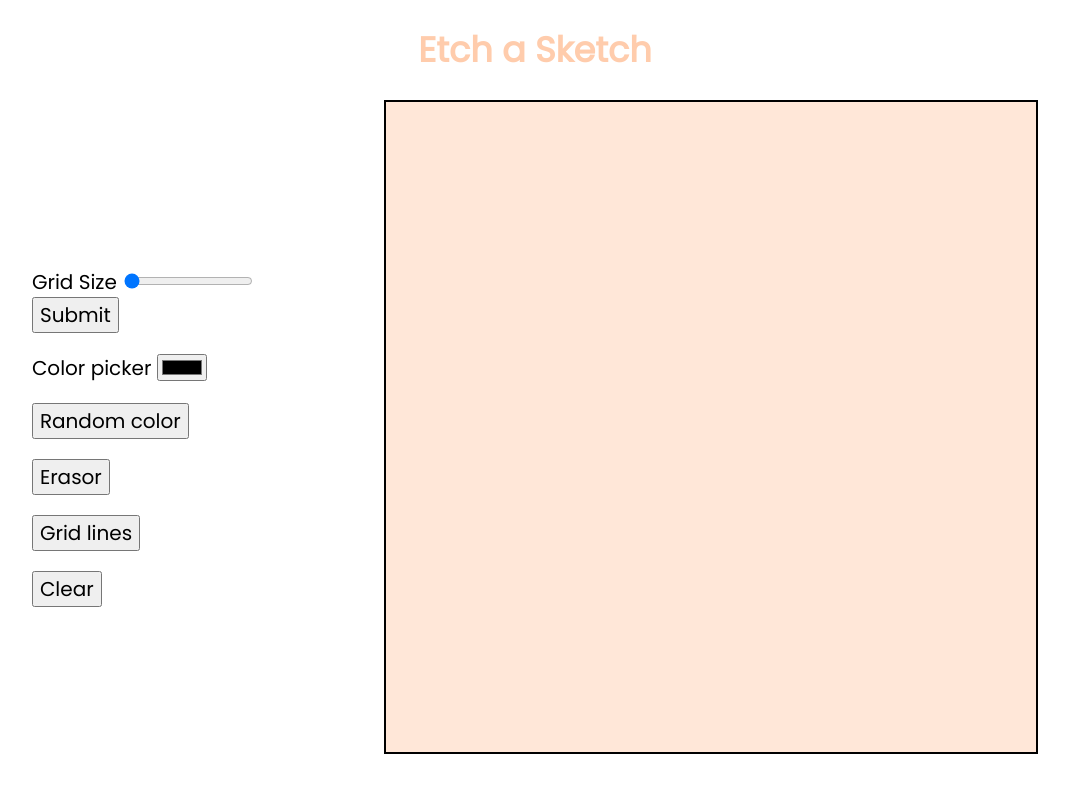
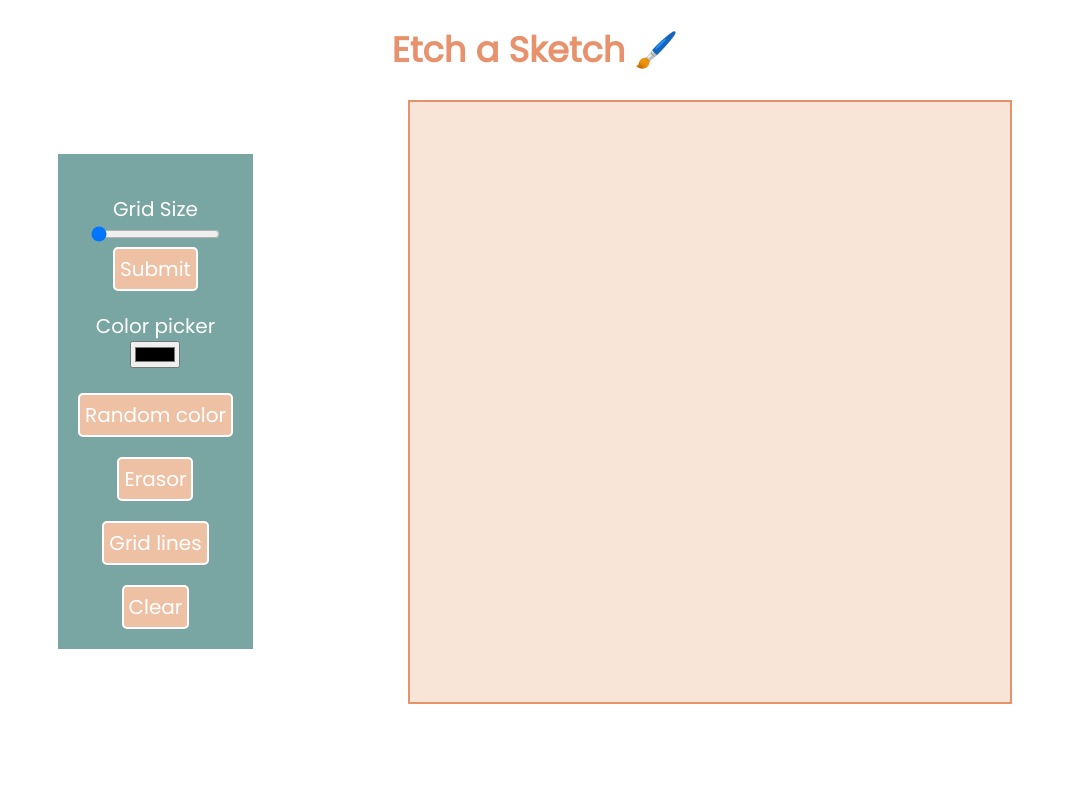
Before and after one commit to Sankari-K/etch-a-sketch, a plain HTML site: page index.html in a window 1280 px wide. Shown: the whole page, without its empty margins (105-1174 px from the left). Drawn offline with Linux system fonts and the light colour scheme.

Commit message:
Add some CSS to make a color theme

```diff
--- a/index.html
+++ b/index.html
@@ -6,31 +6,31 @@
     <meta name="viewport" content="width=device-width, initial-scale=1.0">
     <title>Etch a Sketch</title>
     <link rel="stylesheet" href="style.css">
+    <link rel="icon" href="/favicon.svg" />
 </head>
-<body>
-    <h1>Etch a Sketch</h1>
+<body> <!--🌿 🎨-->
+    <h1>Etch a Sketch <span style="color:#79a6a3; font-size: 35px;">🖌️</span></h1>
     <div class="body">
         <div class="options">
-            <div class="size">
+            <div class="but-div">
                 <span>Grid Size</span>
                 <input type="range" id = 'size' value="16" min="16" max = "100" />
-                <br>
                 <button class="btn a">Submit</button>
             </div>
             <div class="color-picker">
                 <span>Color picker</span>
                 <input type="color" />
             </div>
-            <div>
+            <div class="but-div">
                 <button class="btn d">Random color</button>
             </div>
             <div class="erasor">
                 <button class="btn b">Erasor</button>
             </div>
-            <div>
+            <div class="but-div">
                 <button class="btn e">Grid lines</button>
             </div>
-            <div>
+            <div class="but-div">
                 <button class="btn c">Clear</button>
             </div>
         </div>
--- a/script.js
+++ b/script.js
@@ -1,11 +1,11 @@
 // creating the square grid
 let containerDiv = document.querySelector('.container');
-const LENGTH = 650;
+const LENGTH = 600;
 containerDiv.style.height = `${LENGTH}px`;
 containerDiv.style.width = `${LENGTH}px`;
 
 let canvasColor = "#3caea3";
-let BACKGROUND = "#ffccac77";
+let BACKGROUND = "#f9e5d7";
 
 let dimensions = 16;
 createGrid();
--- a/style.css
+++ b/style.css
@@ -3,10 +3,11 @@
 * {
     font-family: 'Poppins', sans-serif;
     font-size: 20px;
+    color: #ffffff;
 }
 
 h1 {
-    color: #ffccac;
+    color: #e7926c;
     text-align: center;
     font-size: 35px;
 }
@@ -28,5 +29,32 @@ h1 {
 }
 
 .container {
-    border: 2px solid;
+    border: 2px solid #e7926c;
 }
+
+.but-div, .color-picker, .erasor {
+    display: flex;
+    flex-direction: column;
+    align-items: center;
+}
+
+button {
+    background-color: #eec1a4;
+    border: 2px solid white;
+    border-radius: 5px;
+    padding: 5px;
+    transition: all 0.5s ease 0s;
+}
+
+button:hover {
+    color: #e7926c;
+    transform: scale(1.2) perspective(1px);
+}
+input {
+    margin-bottom: 5px;
+}
+
+.options {
+    background-color: #79a6a3;
+    padding: 20px;
+}
```
Also changed, not shown: favicon.svg (added).
